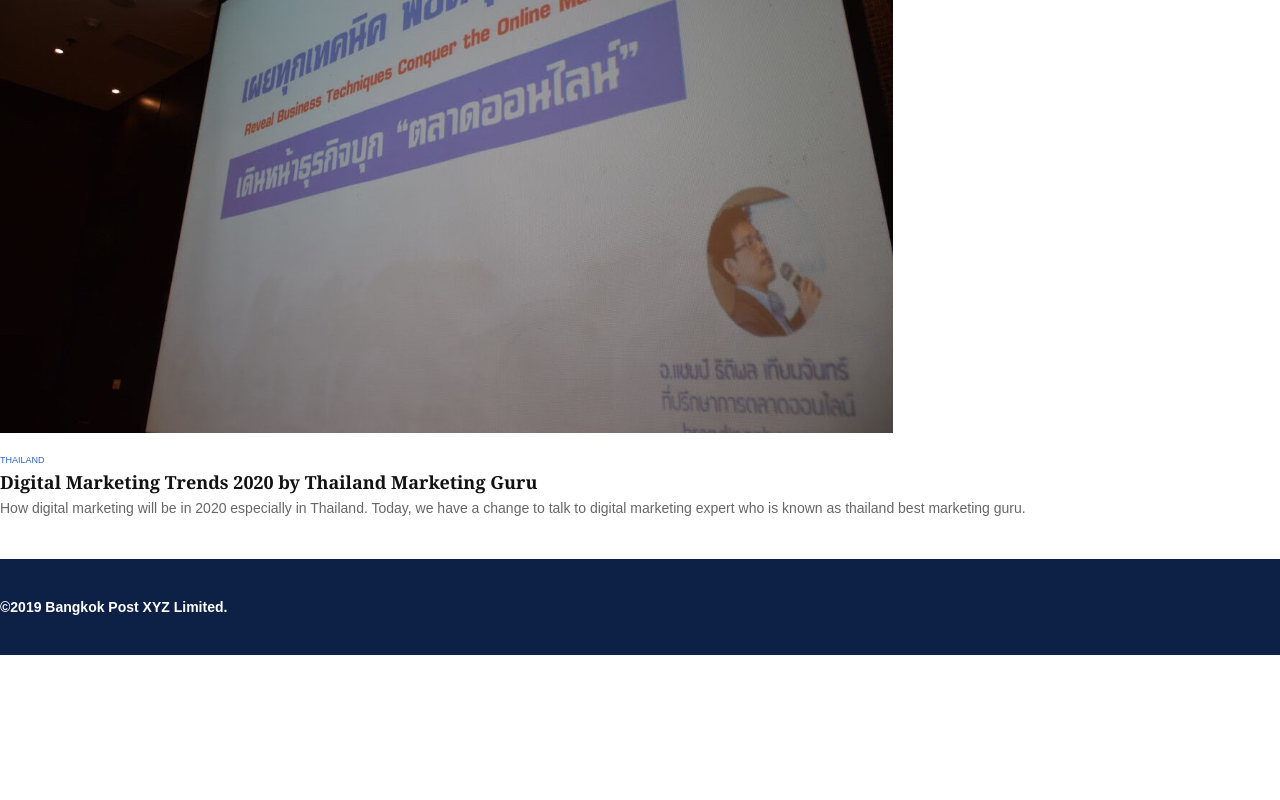
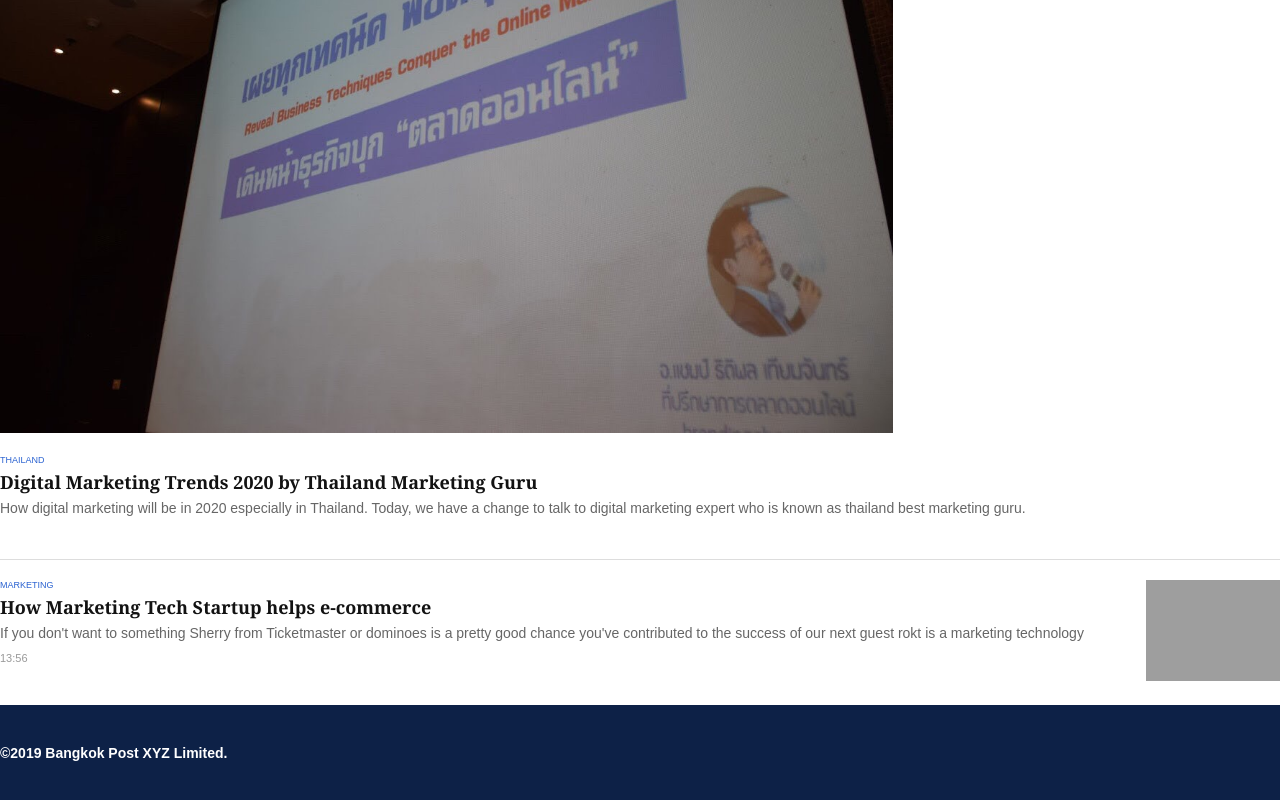
Before and after one commit to opporavee/master, a plain HTML site: page index.html in a window 1280 px wide. Shown: the part 334-1134 px from the top of the page. Before the commit the page ends 989 px from the top, so only its background shows below. Drawn offline with Linux system fonts and the light colour scheme; grey boxes are pictures that could not be loaded; a web font is replaced by a local one.

Commit message:
Update index.html

```diff
--- a/index.html
+++ b/index.html
@@ -245,20 +245,25 @@
                         </div>
 					</div>
 				</div>
-							<!--div class="list-h ">
+
+			<!-- ============Start article================ -->
+			<div class="list-h ">
 					<div class="list-detail">
-						<div class="h-line"><a href="https://www.bangkokpost.com/thailand">Thailand</a></div>
-						<h3><a href="https://www.bangkokpost.com/thailand/general/1769969/govts-anti-fake-news-centre-to-open-next-month">Govt's anti-fake news centre to open next month</a></h3>
-						<p>The government's anti-fake news centre will open next month and focus on explaining the  truth behind false reports, the minister of digital economy and society said on Friday.</p>
+						<div class="h-line"><a href=".">Marketing</a></div>
+						<h3><a href="marketing-tech-startup.html">How Marketing Tech Startup helps e-commerce</a></h3>
+						<p>If you don't want to something Sherry from Ticketmaster or dominoes is a pretty good chance you've contributed to the success of our next guest rokt is a marketing technology</p>
 						<div class="f-icon">
 							<span>13:56</span>
 																				</div>
 					</div>
 					<figure>
-						<a href="https://www.bangkokpost.com/thailand/general/1769969/govts-anti-fake-news-centre-to-open-next-month"><img src="./BoT prepares to restrain baht_files/c1_1769969.jpg" alt="" srcset="https://static.bangkokpost.com/media/content/20191011/c1_1769969_134.jpg 350w,https://static.bangkokpost.com/media/content/20191011/c1_1769969_134.jpg 500w,https://static.bangkokpost.com/media/content/20191011/c1_1769969_134.jpg 700w"></a>
+						<a href="marketing-tech-startup.html"><img src="https://image.freepik.com/free-photo/startup-project-team-working-office-organise-company_1098-18605.jpg" alt=""></a>
 					</figure>
 				</div>
-							<div class="list-h ">
+			<!-- ============end article================ -->
+
+
+							<!--div class="list-h ">
 					<div class="list-detail">
 						<div class="h-line"><a href="https://www.bangkokpost.com/thailand">Thailand</a></div>
 						<h3><a href="https://www.bangkokpost.com/thailand/general/1769994/quickwrap-podcast-oct-11-2019">QuickWrap Podcast Oct 11, 2019</a></h3>
```
